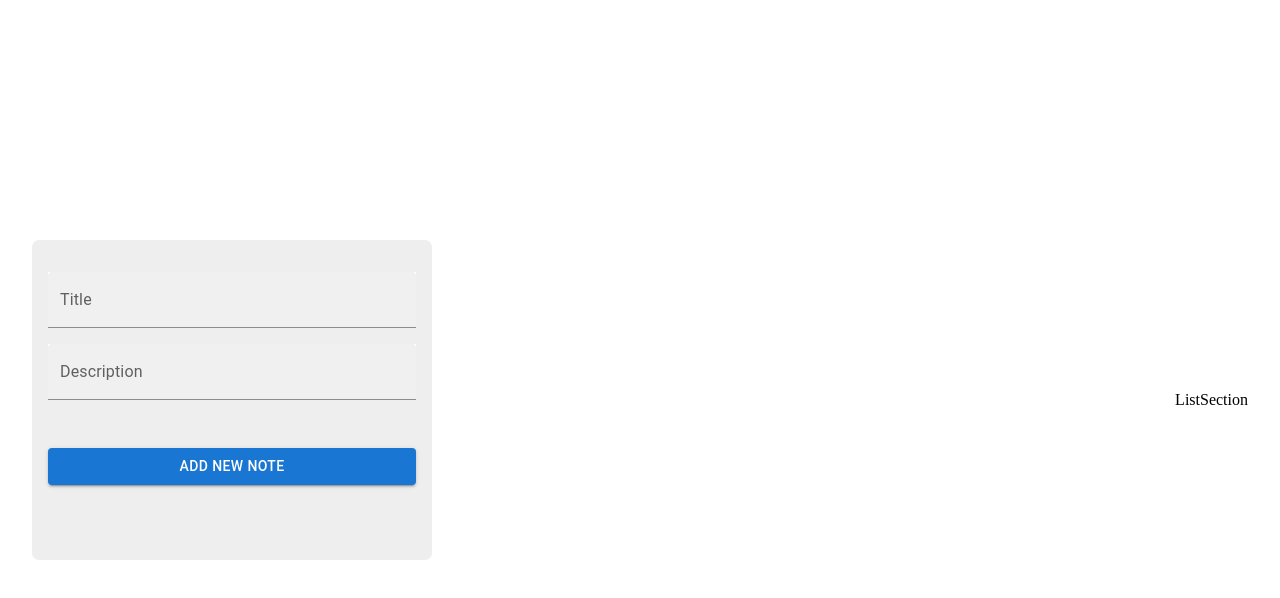
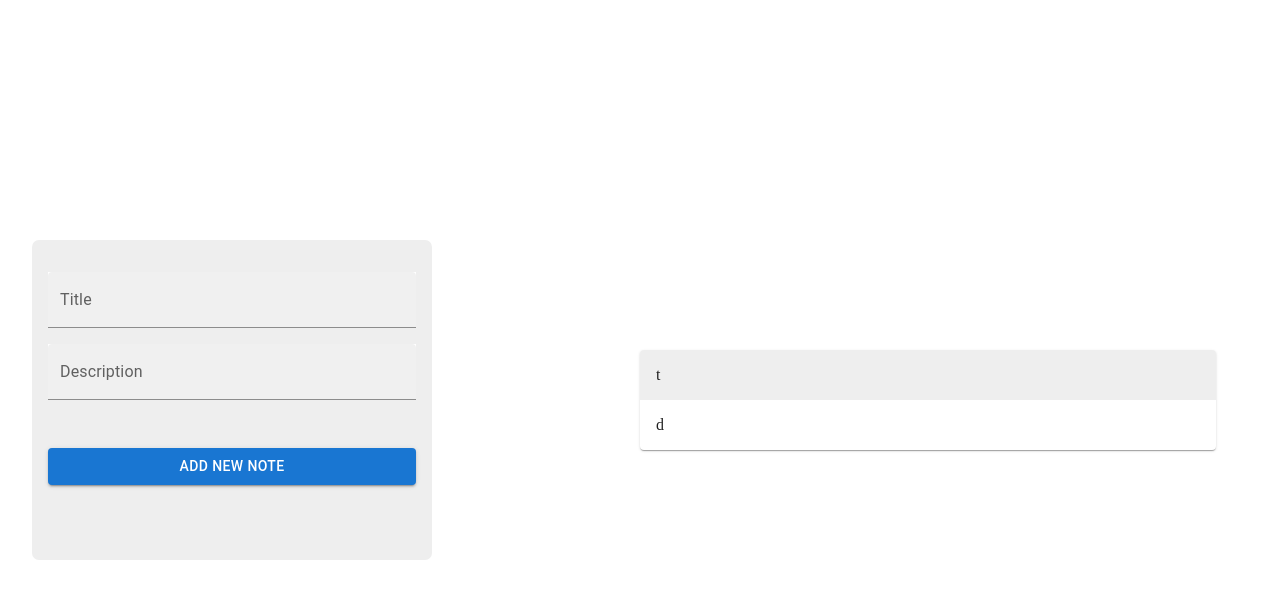
Before and after one commit to omids0/note-ts-mui, a Next.js app: page / in a window 1280 px wide. Both pictures are taken after typing "Sample", "Sample" into the empty fields and a click on the button "ADD NEW NOTE". Shown: the top 598 px of the page. Built offline with nearby package versions, Linux system fonts and the light colour scheme.

Commit message:
cards added

```diff
--- /dev/null
+++ b/components/EachNote.tsx
@@ -0,0 +1,14 @@
+import { Card, Stack } from "@mui/material";
+import React from "react";
+
+export default function EachNote() {
+  const style = {
+    margin: "1rem",
+  };
+  return (
+    <Card sx={style}>
+      <Stack sx={{ padding: "1rem", bgcolor: "#eeeeee" }}>t</Stack>
+      <Stack sx={{ padding: "1rem" }}>d</Stack>
+    </Card>
+  );
+}
--- a/components/FormsSection.tsx
+++ b/components/FormsSection.tsx
@@ -38,12 +38,16 @@ export default function FormsSection() {
   };
 
   const handlerAddNote = () => {
+    if (!state.title && !state.description) {
+      alert("Please fill title or description...");
+    } else {
       setState(() => ({
         id: Math.random().toString(32).slice(2),
         title: "",
         description: "",
       }));
       dispatch(addNoteActionRequest(state));
+    }
   };
 
   return (
--- a/components/HomePage.tsx
+++ b/components/HomePage.tsx
@@ -5,13 +5,14 @@ import ListSection from "./ListSection";
 
 export default function HomePage() {
   const style = {
-    width: "100%",
+    maxWidth: '90rem',
     minHeight: "100vh",
     display: "flex",
     flexDirection: "row",
     justifyContent: "space-between",
     alignItems: "center",
     padding: 4,
+    margin: '0 auto'
   };
 
   return (
--- a/components/ListSection.tsx
+++ b/components/ListSection.tsx
@@ -1,7 +1,27 @@
-import React from 'react'
+import React from "react";
+import { Stack, Typography } from "@mui/material";
+import { useSelector } from "react-redux";
+import { getDataList } from "../redux/reducers";
+import EachNote from "./EachNote";
 
 export default function ListSection() {
+  const style = {
+    minWidth: "40rem",
+    padding: 2,
+    display: "flex",
+    flexDirection: "column",
+  };
+
+  const notesState = useSelector(getDataList);
+
   return (
-    <div>ListSection</div>
-  )
+    <Stack sx={style}>
+      {notesState && notesState.length === 0 && (
+        <Typography variant="h2">No Notes To Show...</Typography>
+      )}
+      {notesState &&
+        notesState.length > 0 &&
+        notesState.map((item) => <EachNote />)}
+    </Stack>
+  );
 }
--- a/redux/actions/index.ts
+++ b/redux/actions/index.ts
@@ -13,6 +13,9 @@ export const addNoteActionRequest = (payload: INoteDataReq["req"]) => ({
   payload,
 });
 
+//REMOVE NOTE
+
+
 type TAction =
   | ReturnType<typeof getNoteActionSuccess>
   | ReturnType<typeof addNoteActionRequest>;
```
Lines whose indentation alone changed are shown as unchanged.
